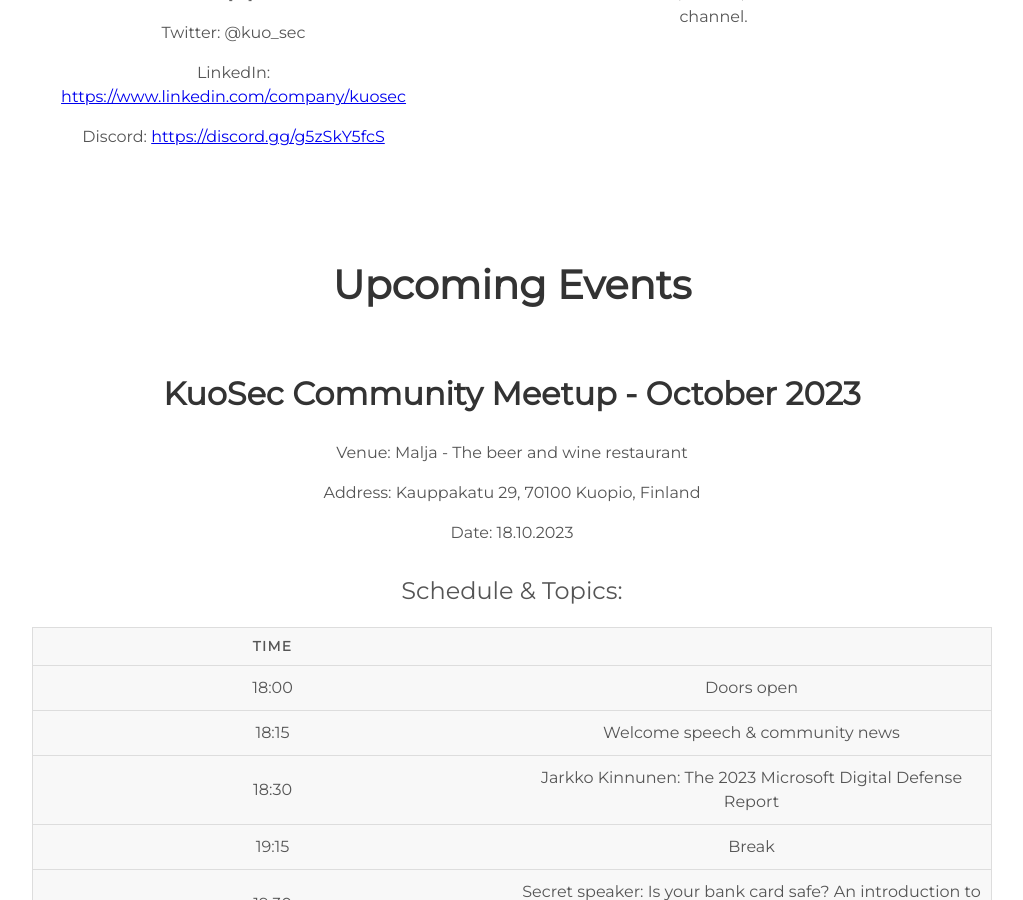
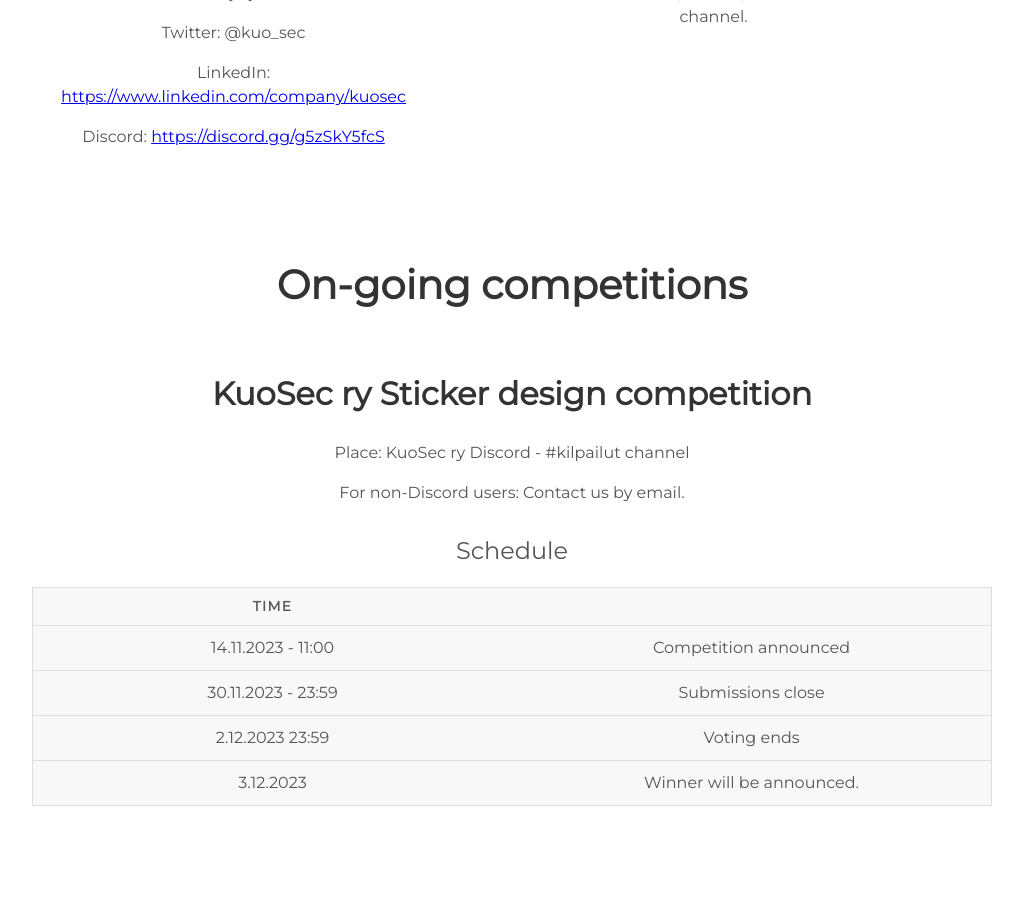
Before and after one commit to kuosec/kuosec.github.io, a Jekyll site: the page built from index.html, in a window 1280 px wide and 900 px high, scrolled down 1344 px. Shown: the whole window, without its empty margins (128-1151 px from the left). Built offline with Jekyll 4.4.1, drawn with Linux system fonts in a browser that asks for light colours; some of the changed text lies outside the part shown.

Commit message:
Added November event & sticker competition

```diff
--- a/_includes/projects.html
+++ b/_includes/projects.html
@@ -1,5 +1,88 @@
 <div class="user-details">
+  <h1>On-going competitions</h1>
+  <div class="event">
+    <h2>KuoSec ry Sticker design competition</h2>
+    <p>Place: KuoSec ry Discord - #kilpailut channel</p>
+    <p>For non-Discord users: Contact us by email.</p>
+
+    <table>
+      <caption>Schedule</caption>
+      <thead>
+        <tr>
+          <th scope="col">Time</th>
+          <th scope="col"></th>
+        </tr>
+      </thead>
+      <tbody>
+        <tr>
+          <td>14.11.2023 - 11:00</td>
+          <td>Competition announced</td>
+        </tr>
+        <tr>
+          <td>30.11.2023 - 23:59</td>
+          <td>Submissions close</td>
+        </tr>
+        <tr>
+          <td>2.12.2023 23:59</td>
+          <td>Voting ends</td>
+        </tr>
+        <tr>
+          <td>3.12.2023</td>
+          <td>Winner will be announced.</td>
+        </tr>
+      </tbody>
+    </table>
+  </div>
+
+  <br>
+  <br>
+
   <h1>Upcoming Events </h1>
+<!-- Current unsorted event history (:-->
+  <div class="event">
+    <h2>KuoSec Community Meetup - November 2023</h2>
+    <p>Venue: Malja - The beer and wine restaurant</p>
+    <p>Address: Kauppakatu 29, 70100 Kuopio, Finland</p>
+    <p>Date: 22.11.2023</p>
+
+    <table>
+      <caption>Schedule & Topics:</caption>
+      <thead>
+        <tr>
+          <th scope="col">Time</th>
+          <th scope="col"></th>
+        </tr>
+      </thead>
+      <tbody>
+        <tr>
+          <td>18:00</td>
+          <td>Doors open</td>
+        </tr>
+        <tr>
+          <td scope="row">18:15</td>
+          <td>Welcome speech & community news</td>
+        </tr>
+        <tr>
+          <td scope="row">18:30</td>
+          <td>Secret speaker: A typical incident response case</td>
+        </tr>
+        <tr>
+          <td scope="row">19:30</td>
+          <td>Free networking</td>
+        </tr>
+        <tr>
+          <td scope="row">02:00</td>
+          <td>Venue doors close</td>
+        </tr>
+      </tbody>
+    </table>
+    <p>Note that the schedules are estimates.</p>
+    <p>Registration: Not required</p>
+
+    <a href="http://www.malja.fi/">Website of the venue</a>
+  </div>
+
+<!--
     <div class="event">
       <h2>KuoSec Community Meetup - October 2023</h2>
       <p>Venue: Malja - The beer and wine restaurant</p>
@@ -50,8 +133,7 @@
 
       <a href="http://www.malja.fi/">Website of the venue</a>
     </div>
-
-  <!-- Current unsorted event history (:-->
+  -->
   <!--
   <div class="event">
     <h2>KuoSec Community Meetup - September 2023</h2>
```
